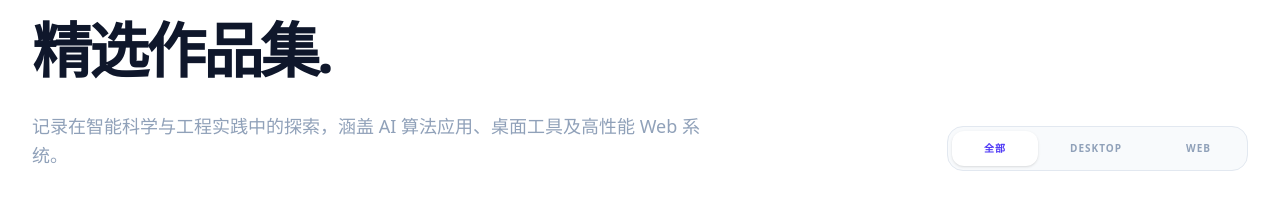
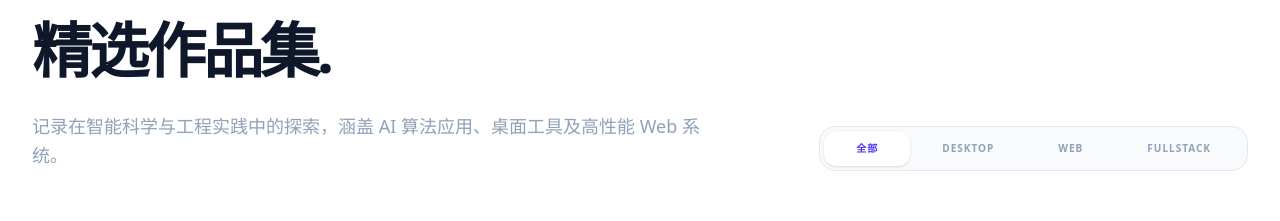
Before and after one commit to Junpgle/Junpgle.github.io, a React (Vite) app in the folder my-portfolio/: page / in a window 1280 px wide. Shown: the part 980-1201 px from the top of the page. Built offline with nearby package versions, Linux system fonts and the light colour scheme.

Commit message:
增加Countdown&Todo项目

```diff
--- a/my-portfolio/src/App.jsx
+++ b/my-portfolio/src/App.jsx
@@ -193,7 +193,7 @@ const App = () => {
                             </p>
                         </div>
                         <div className={`flex p-1 rounded-xl md:rounded-2xl border overflow-x-auto whitespace-nowrap scrollbar-hide transition-colors ${isDark ? 'bg-slate-900 border-slate-800' : 'bg-slate-50 border-slate-200'}`}>
-                            {['all', 'desktop', 'web'].map((tab) => (
+                            {['all', 'desktop', 'web','fullstack'].map((tab) => (
                                 <button
                                     key={tab}
                                     onClick={() => setActiveTab(tab)}
```
